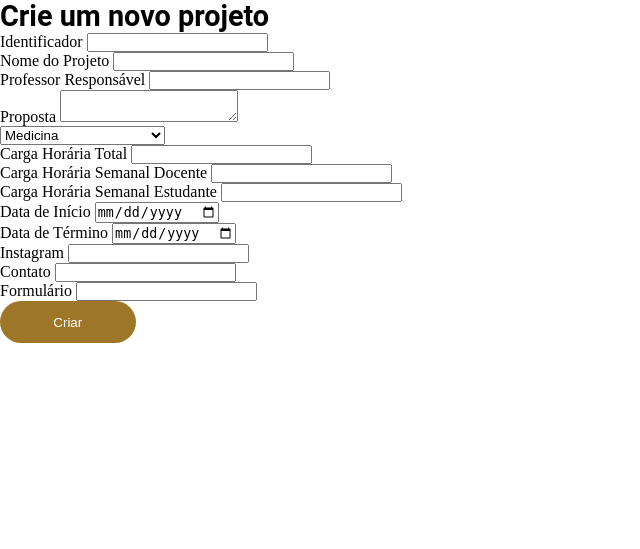
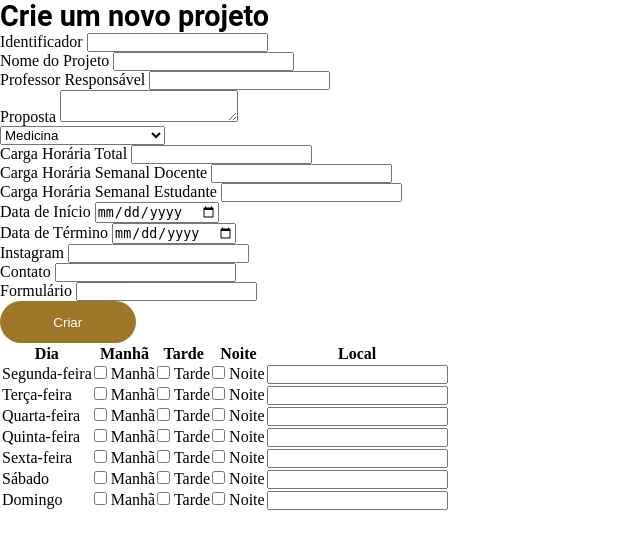
Before and after one commit to Dhu-a/portalDeExtensaoUnicap, a Django app: page /create in a window 1280 px wide. Shown: the part 107-656 px from the top of the page, without its empty margins (0-640 px from the left). Run offline with Django 5.2, Linux system fonts and the light colour scheme.

Commit message:
Input para local, dias e turno

```diff
--- a/portalExtensaoUnicap_app/templates/create.html
+++ b/portalExtensaoUnicap_app/templates/create.html
@@ -57,7 +57,69 @@
 		<label for="formulary">Formulário</label>
 		<input type="text" name="formulary" />
 	</div>
-
+	<div>
+		<table>
+            <thead>
+                <tr>
+                    <th>Dia</th>
+                    <th>Manhã</th>
+                    <th>Tarde</th>
+                    <th>Noite</th>
+					<th>Local</th>
+                </tr>
+            </thead>
+            <tbody>
+                <tr>
+                    <td>Segunda-feira</td>
+                    <td><label><input type="checkbox" name="schedule" value="Segunda-feira Manhã"> Manhã</label></td>
+                    <td><label><input type="checkbox" name="schedule" value="Segunda-feira Tarde"> Tarde</label></td>
+                    <td><label><input type="checkbox" name="schedule" value="Segunda-feira Noite"> Noite</label></td>
+                    <td><label><input type="text" name="local"></label></td>
+                </tr>
+                <tr>
+                    <td>Terça-feira</td>
+                    <td><label><input type="checkbox" name="schedule" value="Terça-feira Manhã"> Manhã</label></td>
+                    <td><label><input type="checkbox" name="schedule" value="Terça-feira Tarde"> Tarde</label></td>
+                    <td><label><input type="checkbox" name="schedule" value="Terça-feira Noite"> Noite</label></td>
+                    <td><label><input type="text" name="local"></label></td>
+                </tr>
+                <tr>
+                    <td>Quarta-feira</td>
+                    <td><label><input type="checkbox" name="schedule" value="Quarta-feira Manhã"> Manhã</label></td>
+                    <td><label><input type="checkbox" name="schedule" value="Quarta-feira Tarde"> Tarde</label></td>
+                    <td><label><input type="checkbox" name="schedule" value="Quarta-feira Noite"> Noite</label></td>
+                    <td><label><input type="text" name="local"></label></td>
+                </tr>
+                <tr>
+                    <td>Quinta-feira</td>
+                    <td><label><input type="checkbox" name="schedule" value="Quinta-feira Manhã"> Manhã</label></td>
+                    <td><label><input type="checkbox" name="schedule" value="Quinta-feira Tarde"> Tarde</label></td>
+                    <td><label><input type="checkbox" name="schedule" value="Quinta-feira Noite"> Noite</label></td>
+                    <td><label><input type="text" name="local"></label></td>
+                </tr>
+                <tr>
+                    <td>Sexta-feira</td>
+                    <td><label><input type="checkbox" name="schedule" value="Sexta-feira Manhã"> Manhã</label></td>
+                    <td><label><input type="checkbox" name="schedule" value="Sexta-feira Tarde"> Tarde</label></td>
+                    <td><label><input type="checkbox" name="schedule" value="Sexta-feira Noite"> Noite</label></td>
+                    <td><label><input type="text" name="local"></label></td>
+                </tr>
+                <tr>
+                    <td>Sábado</td>
+                    <td><label><input type="checkbox" name="schedule" value="Sábado Manhã"> Manhã</label></td>
+                    <td><label><input type="checkbox" name="schedule" value="Sábado Tarde"> Tarde</label></td>
+                    <td><label><input type="checkbox" name="schedule" value="Sábado Noite"> Noite</label></td>
+                    <td><label><input type="text" name="local"></label></td>
+                </tr>
+                <tr>
+                    <td>Domingo</td>
+                    <td><label><input type="checkbox" name="schedule" value="Domingo Manhã"> Manhã</label></td>
+                    <td><label><input type="checkbox" name="schedule" value="Domingo Tarde"> Tarde</label></td>
+                    <td><label><input type="checkbox" name="schedule" value="Domingo Noite"> Noite</label></td>
+                    <td><label><input type="text" name="local"></label></td>
+                </tr>
+            </tbody>
+	</div>
 	{% csrf_token %}
 	<button type="submit">Criar</button>
 </form>
```
